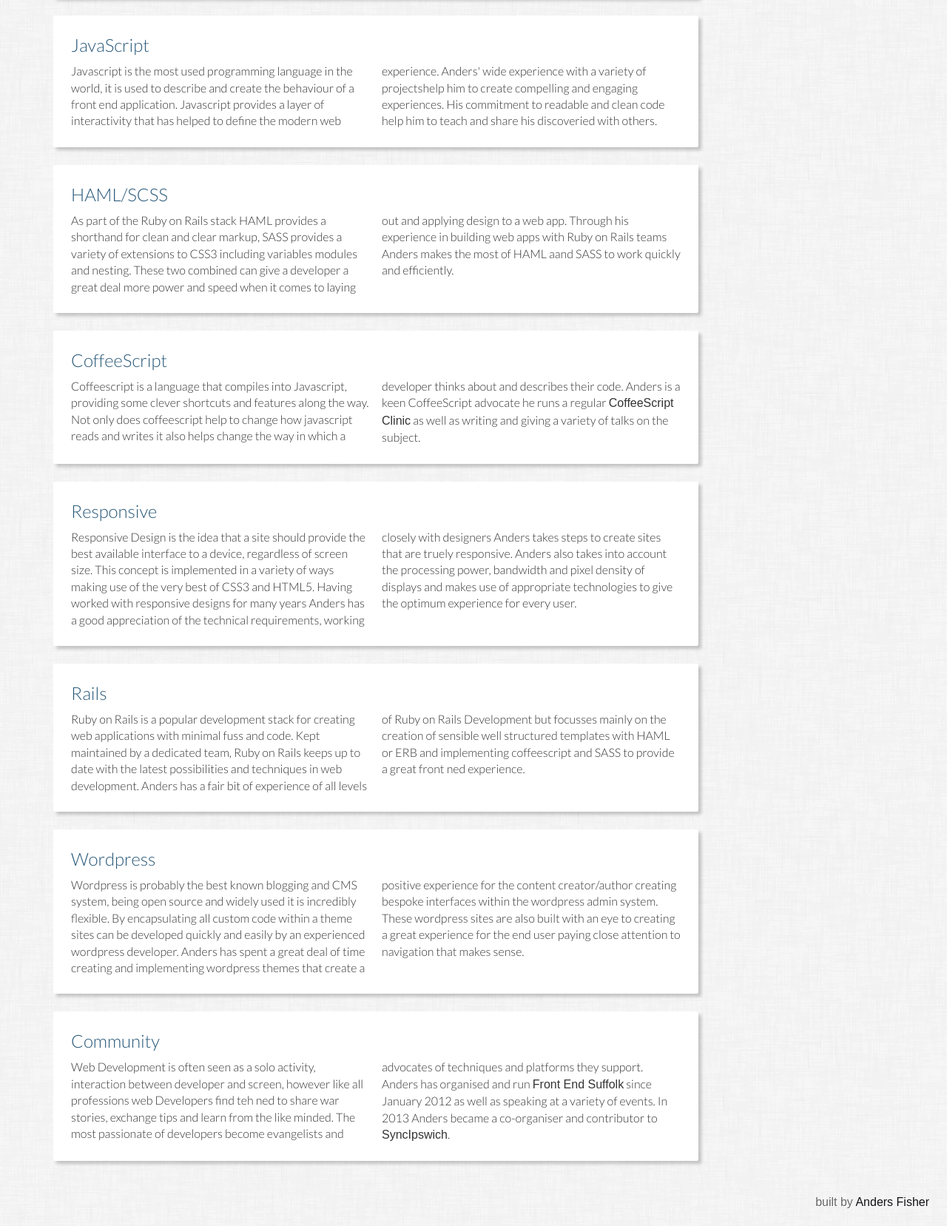
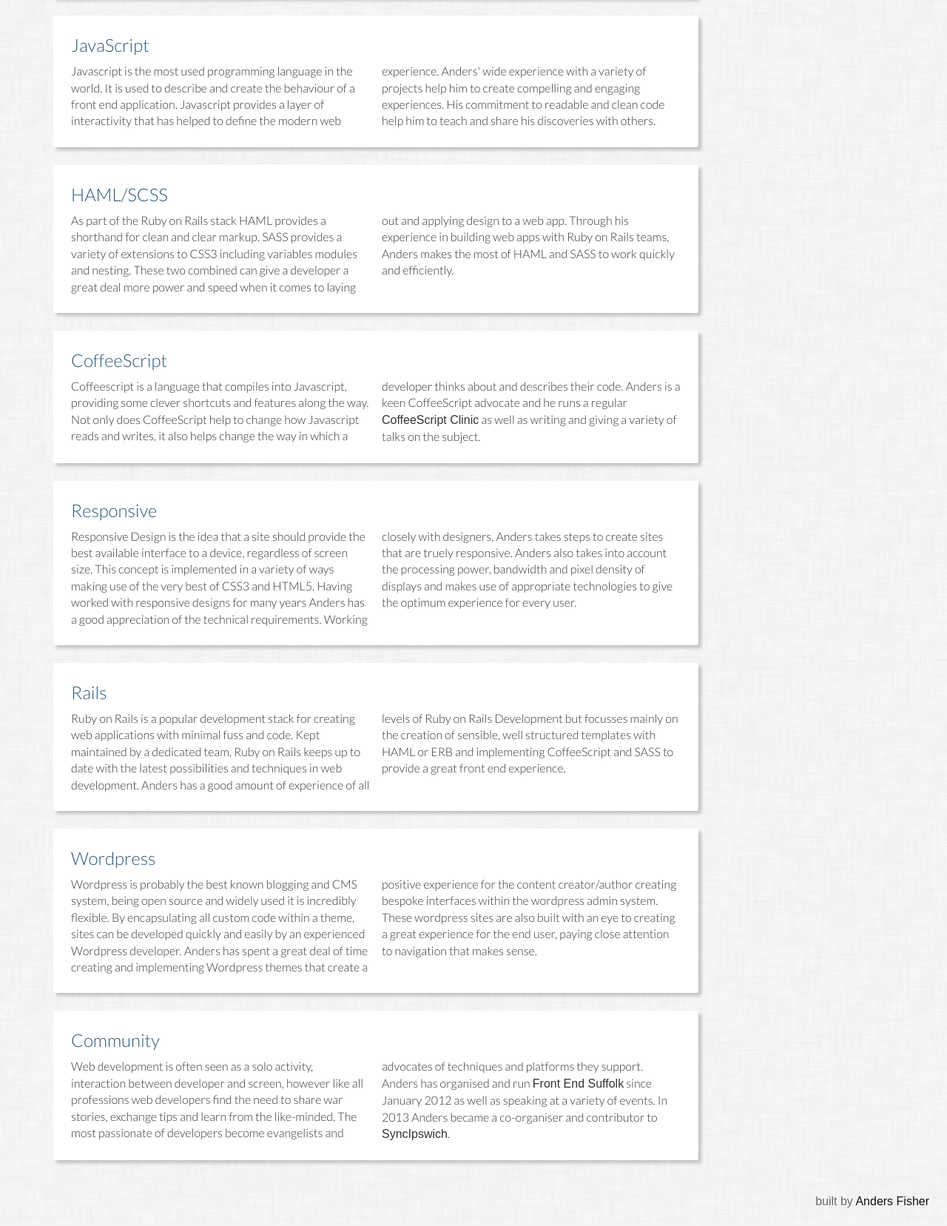
Before and after one commit to atleastimtrying/fedev, a plain HTML site: page index.html in a window 1280 px wide. Shown: the part 703-2360 px from the top of the page at 74% size. Drawn offline with Linux system fonts and the light colour scheme.

Commit message:
copychanges

```diff
--- a/index.html
+++ b/index.html
@@ -14,13 +14,13 @@
     <header>
       <h1>Front End Developer</h1>
       <h2>Anders Fisher</h2>
-      <p>Anders is a highly skilled Developer who&rsquo;s currently available for work in 2013. Some of his skills are below, if you want to know more please <a href='mailto:anders@js-dev.co.uk'>email him</a>.</p>
+      <p>Anders is a highly skilled developer who&rsquo;s currently available for work in 2013. Some of his skills are below. If you want to know more please <a href='mailto:anders@js-dev.co.uk'>email him</a>.</p>
     </header>
     <div id='rotator'></div>
     <article>
       <section>
         <h2>HTML</h2>
-        <p>HTML is one of the key technologies of the web, by describing and creating a carefully laid out syntax HTML can describe the key aspects of a web page. In a Web application HTML can provide clear layout and semantic structure for user interfaces. Anders makes great effort to write clean and clear semantic markup that best represents the ideas behind the interface being built.</p>
+        <p>HTML is one of the key technologies of the web. By describing and creating a carefully laid out syntax HTML can describe the key aspects of a web page. In a web application HTML can provide clear layout and semantic structure for user interfaces. Anders makes great effort to write clean and clear semantic mark-up that best represents the ideas behind the interface being built.</p>
       </section>
       <section>
         <h2>CSS3</h2>
@@ -28,31 +28,31 @@
       </section>
       <section>
         <h2>JavaScript</h2>
-        <p>Javascript is the most used programming language in the world, it is used to describe and create the behaviour of a front end application. Javascript provides a layer of interactivity that has helped to define the modern web experience. Anders' wide experience with a variety of projectshelp him to create compelling and engaging experiences. His commitment to readable and clean code help him to teach and share his discoveried with others.</p>
+        <p>Javascript is the most used programming language in the world. It is used to describe and create the behaviour of a front end application. Javascript provides a layer of interactivity that has helped to define the modern web experience. Anders' wide experience with a variety of projects help him to create compelling and engaging experiences. His commitment to readable and clean code help him to teach and share his discoveries with others.</p>
       </section>
       <section>
         <h2>HAML/SCSS</h2>
-        <p>As part of the Ruby on Rails stack HAML provides a shorthand for clean and clear markup, SASS provides a variety of extensions to CSS3 including variables modules and nesting. These two combined can give a developer a great deal more power and speed when it comes to laying out and applying design to a web app. Through his experience in building web apps with Ruby on Rails teams Anders makes the most of HAML aand SASS to work quickly and efficiently.</p>
+        <p>As part of the Ruby on Rails stack HAML provides a shorthand for clean and clear markup. SASS provides a variety of extensions to CSS3 including variables modules and nesting. These two combined can give a developer a great deal more power and speed when it comes to laying out and applying design to a web app. Through his experience in building web apps with Ruby on Rails teams, Anders makes the most of HAML and SASS to work quickly and efficiently.</p>
       </section>
       <section>
         <h2>CoffeeScript</h2>
-        <p>Coffeescript is a language that compiles into Javascript, providing some clever shortcuts and features along the way. Not only does coffeescript help to change how javascript reads and writes it also helps change the way in which a developer thinks about and describes their code. Anders is a keen CoffeeScript advocate he runs a regular <a href='http://www.coffeescriptclinic.com'>CoffeeScript Clinic</a> as well as writing and giving a variety of talks on the subject.</p>
+        <p>Coffeescript is a language that compiles into Javascript, providing some clever shortcuts and features along the way. Not only does CoffeeScript help to change how Javascript reads and writes, it also helps change the way in which a developer thinks about and describes their code. Anders is a keen CoffeeScript advocate and he runs a regular <a href='http://www.coffeescriptclinic.com'>CoffeeScript Clinic</a> as well as writing and giving a variety of talks on the subject.</p>
       </section>
       <section>
         <h2>Responsive</h2>
-        <p>Responsive Design is the idea that a site should provide the best available interface to a device, regardless of screen size. This concept is implemented in a variety of ways making use of the very best of CSS3 and HTML5. Having worked with responsive designs for many years Anders has a good appreciation of the technical requirements, working closely with designers Anders takes steps to create sites that are truely responsive. Anders also takes into account the processing power, bandwidth and pixel density of displays and makes use of appropriate technologies to give the optimum experience for every user.</p>
+        <p>Responsive Design is the idea that a site should provide the best available interface to a device, regardless of screen size. This concept is implemented in a variety of ways making use of the very best of CSS3 and HTML5. Having worked with responsive designs for many years Anders has a good appreciation of the technical requirements. Working closely with designers, Anders takes steps to create sites that are truely responsive. Anders also takes into account the processing power, bandwidth and pixel density of displays and makes use of appropriate technologies to give the optimum experience for every user.</p>
       </section>
       <section>
         <h2>Rails</h2>
-        <p>Ruby on Rails is a popular development stack for creating web applications with minimal fuss and code. Kept maintained by a dedicated team, Ruby on Rails keeps up to date with the latest possibilities and techniques in web development. Anders has a fair bit of experience of all levels of Ruby on Rails Development but focusses mainly on the creation of sensible well structured templates with HAML or ERB and implementing coffeescript and SASS to provide a great front ned experience.</p>
+        <p>Ruby on Rails is a popular development stack for creating web applications with minimal fuss and code. Kept maintained by a dedicated team, Ruby on Rails keeps up to date with the latest possibilities and techniques in web development. Anders has a good amount of experience of all levels of Ruby on Rails Development but focusses mainly on the creation of sensible, well structured templates with HAML or ERB and implementing CoffeeScript and SASS to provide a great front end experience.</p>
       </section>
       <section>
         <h2>Wordpress</h2>
-        <p>Wordpress is probably the best known blogging and CMS system, being open source and widely used it is incredibly flexible. By encapsulating all custom code within a theme sites can be developed quickly and easily by an experienced wordpress developer. Anders has spent a great deal of time creating and implementing wordpress themes that create a positive experience for the content creator/author creating bespoke interfaces within the wordpress admin system. These wordpress sites are also built with an eye to creating a great experience for the end user paying close attention to navigation that makes sense.</p>
+        <p>Wordpress is probably the best known blogging and CMS system, being open source and widely used it is incredibly flexible. By encapsulating all custom code within a theme, sites can be developed quickly and easily by an experienced Wordpress developer. Anders has spent a great deal of time creating and implementing Wordpress themes that create a positive experience for the content creator/author creating bespoke interfaces within the wordpress admin system. These wordpress sites are also built with an eye to creating a great experience for the end user, paying close attention to navigation that makes sense.</p>
       </section>
       <section>
         <h2>Community</h2>
-        <p>Web Development is often seen as a solo activity, interaction between developer and screen, however like all professions web Developers find teh ned to share war stories, exchange tips and learn from the like minded. The most passionate of developers become evangelists and advocates of techniques and platforms they support. Anders has organised and run <a href='http://fesuffolk.co.uk'>Front End Suffolk</a> since January 2012 as well as speaking at a variety of events. In 2013 Anders became a co-organiser and contributor to <a href='http://www.syncipswich.com/'>SyncIpswich</a>.</p>
+        <p>Web development is often seen as a solo activity, interaction between developer and screen, however like all professions web developers find the need to share war stories, exchange tips and learn from the like-minded. The most passionate of developers become evangelists and advocates of techniques and platforms they support. Anders has organised and run <a href='http://fesuffolk.co.uk'>Front End Suffolk</a> since January 2012 as well as speaking at a variety of events. In 2013 Anders became a co-organiser and contributor to <a href='http://www.syncipswich.com/'>SyncIpswich</a>.</p>
       </section>
     </article>
     <footer>
```
